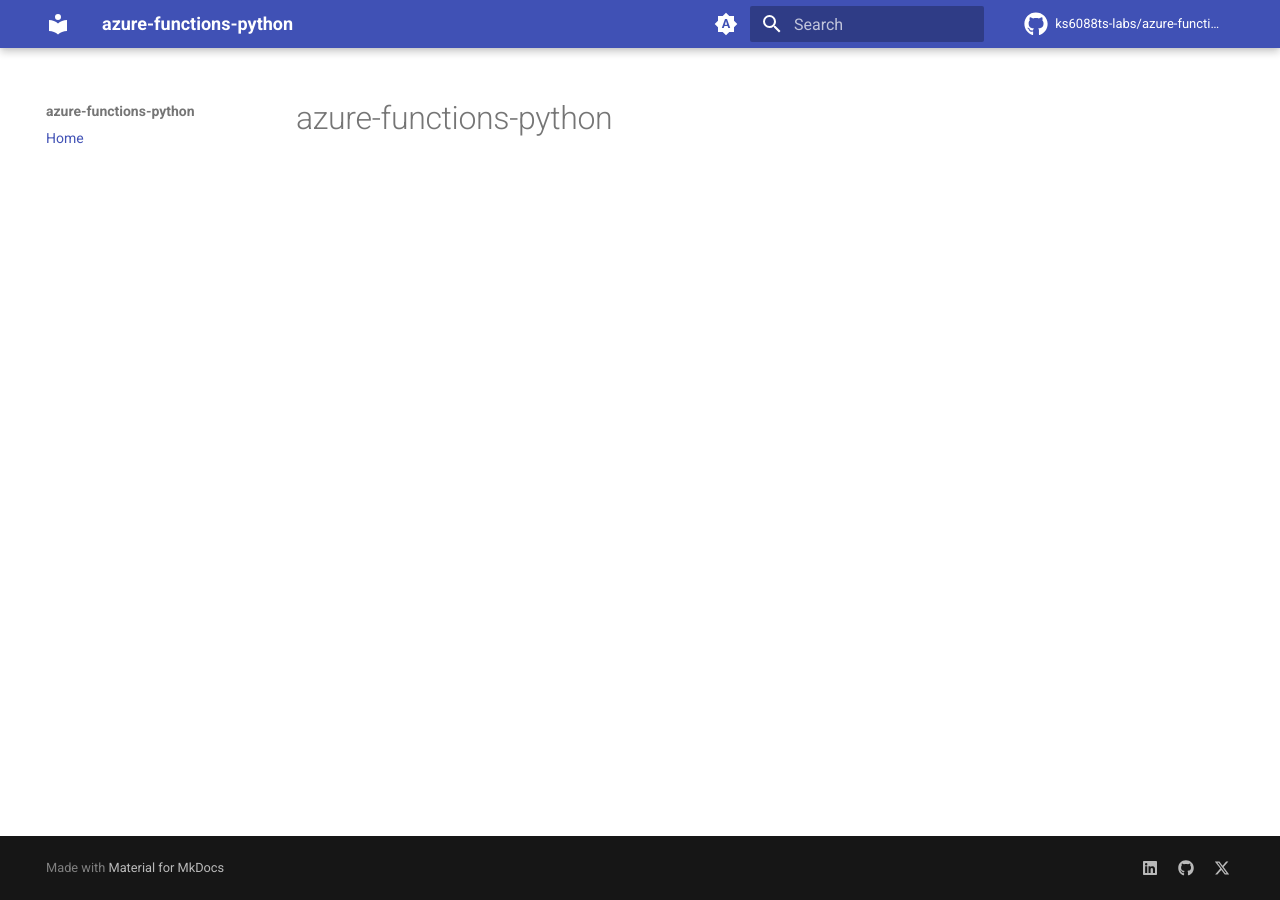
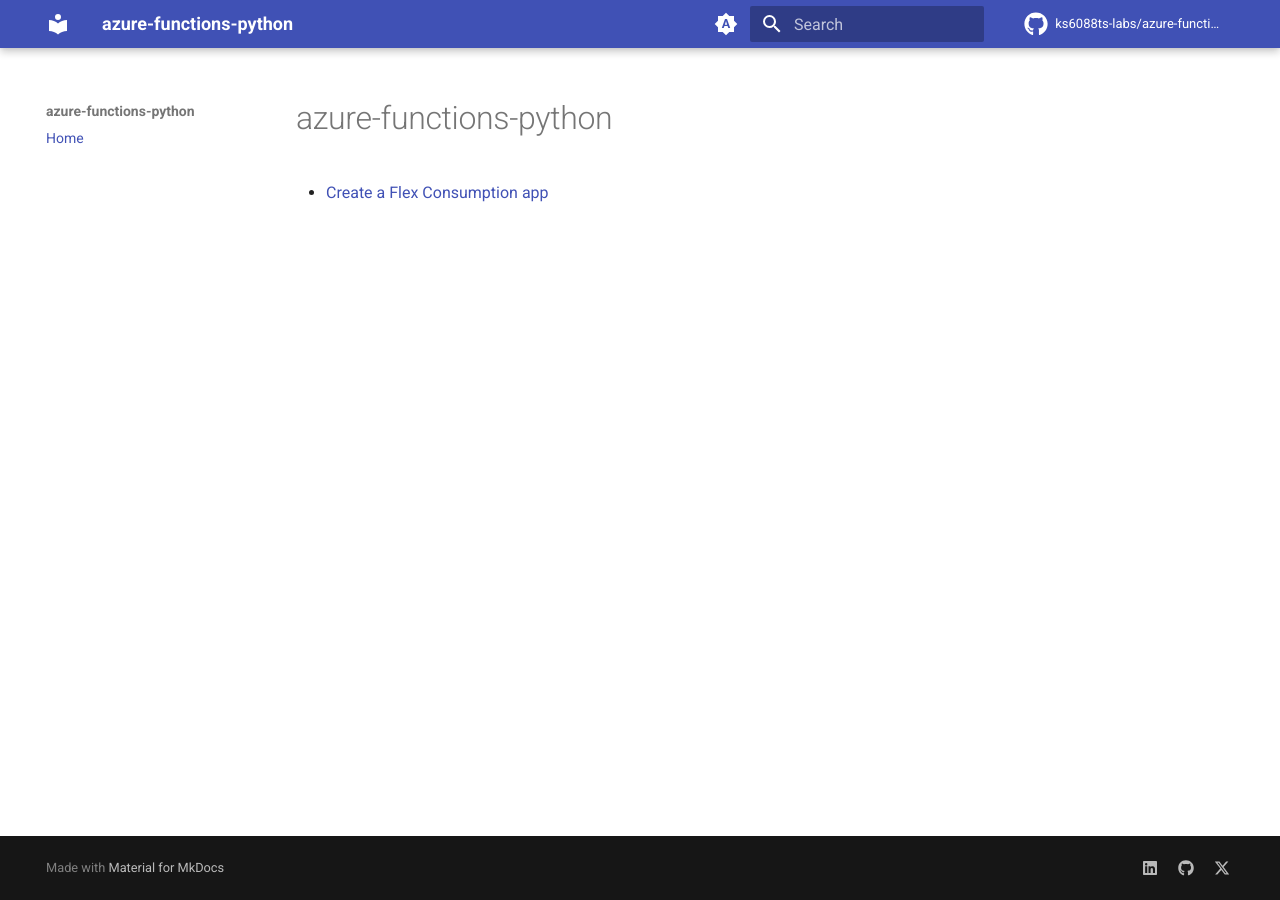
Before and after one commit to ks6088ts-labs/azure-functions-python, an MkDocs documentation site: the page built from docs/index.md, in a window 1280 px wide. Built offline with MkDocs 1.6.1 and Material for MkDocs 9.7.7, drawn with Linux system fonts in a browser that asks for light colours; comment, search, counter and statistics services are not loaded.

```diff
--- a/docs/index.md
+++ b/docs/index.md
@@ -1 +1,3 @@
 # azure-functions-python
+
+- [Create a Flex Consumption app](https://learn.microsoft.com/azure/azure-functions/flex-consumption-how-to?tabs=azure-cli%2Cvs-code-publish&pivots=programming-language-python#create-a-flex-consumption-app)
```
Also changed, not shown: 3 other files.
